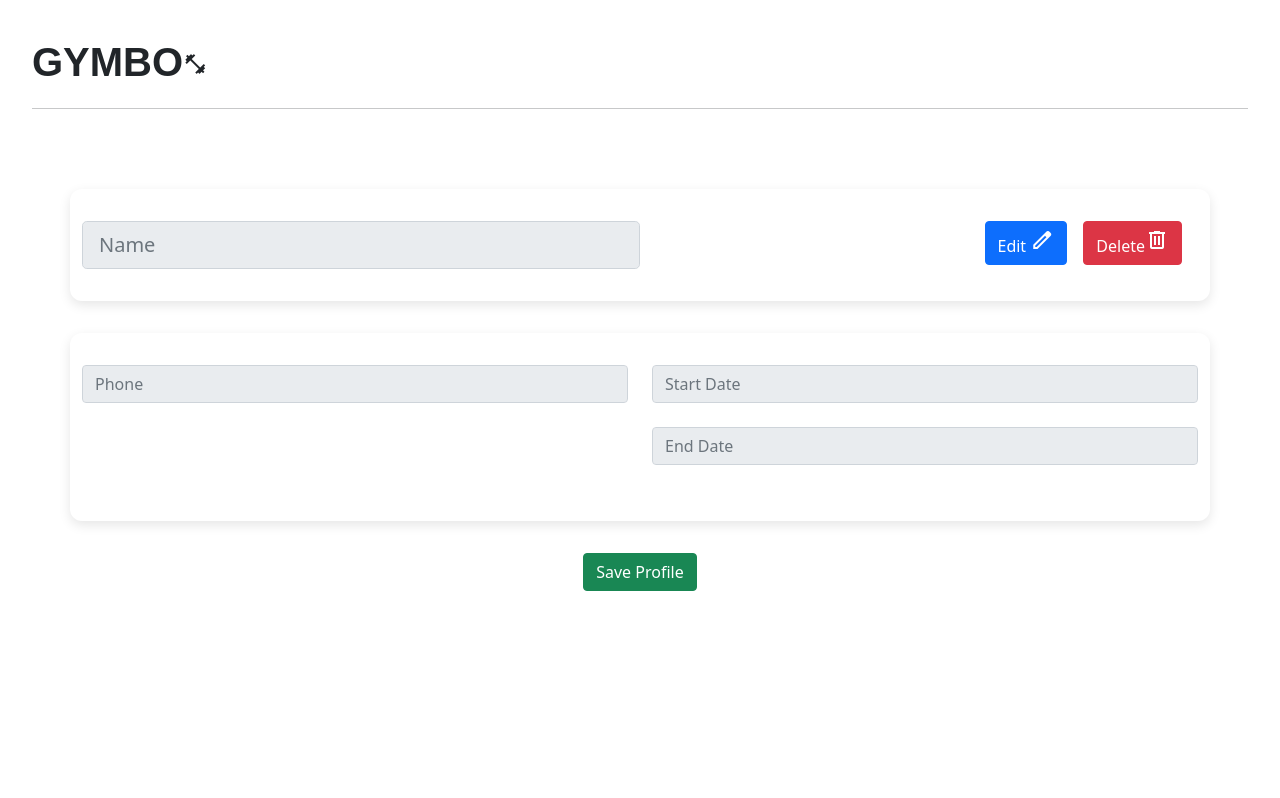
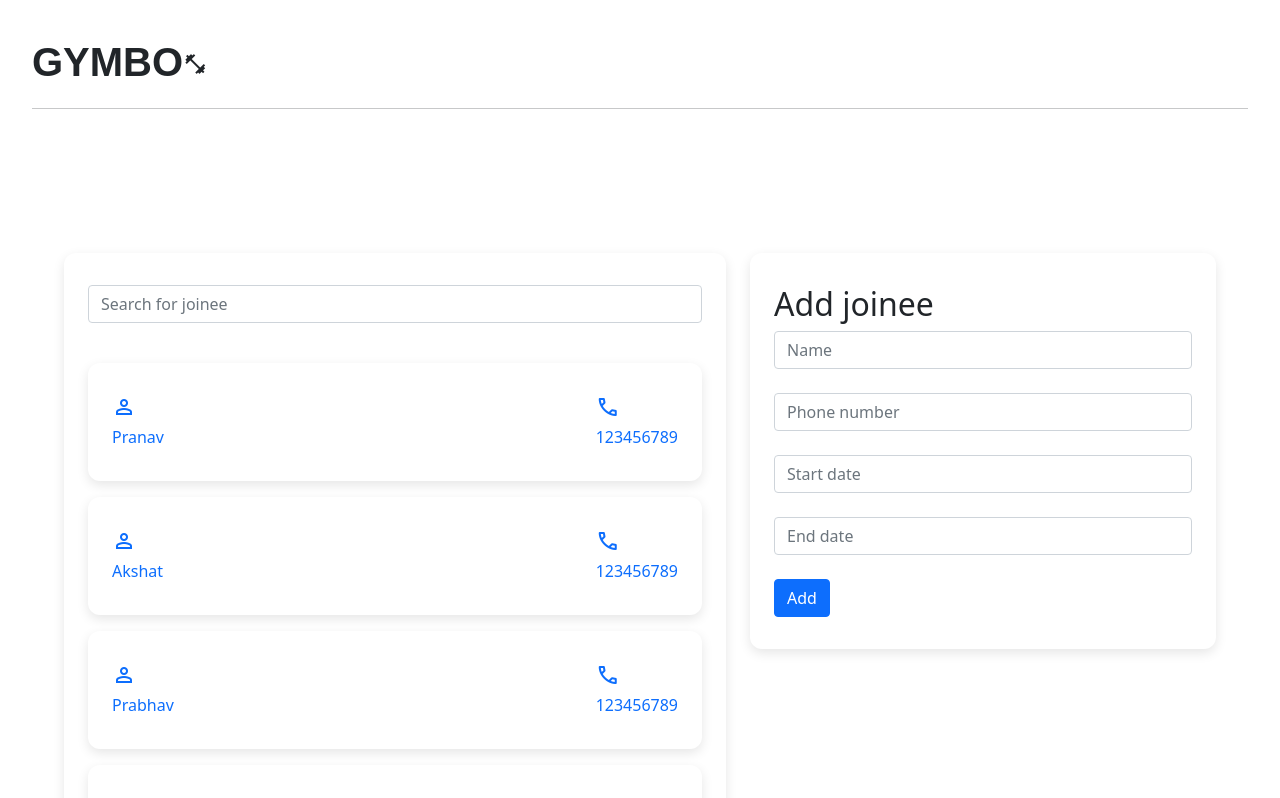
Before and after one commit to pranav-mallela/Gymbo, a React (Create React App) app: page / in a window 1280 px wide. Shown: the top 798 px of the page. Built offline with nearby package versions, Linux system fonts and the light colour scheme; a web font is replaced by a local one.

Commit message:
frontend: profile page link complete

```diff
--- a/package.json
+++ b/package.json
@@ -12,6 +12,7 @@
     "react-bootstrap": "^2.4.0",
     "react-bootstrap-date-picker": "^5.1.0",
     "react-dom": "^18.2.0",
+    "react-router-dom": "^6.3.0",
     "react-scripts": "5.0.1",
     "web-vitals": "^2.1.4"
   },
--- a/public/styles.css
+++ b/public/styles.css
@@ -46,6 +46,10 @@ body{
   margin: 1rem;
 }
 
+.joinee-link{
+  text-decoration: none;
+}
+
 /*Profile CSS*/
 .profile-container{
   text-align: center;
--- a/src/App.js
+++ b/src/App.js
@@ -3,13 +3,18 @@ import 'bootstrap/dist/css/bootstrap.min.css';
 import Manage from "./pages/Manage";
 import Header from "./components/Header";
 import Profile from "./pages/Profile";
+import { useLocation, BrowserRouter as Router, Routes, Route } from "react-router-dom";
 
  export default function App()
  {
+    const location = useLocation();
     return (
       <div className="main-container">
         <Header />
-        <Profile />
+        <Routes location={location} key={location.key}>
+          <Route path='/' element={<Manage />} />
+          <Route path='/profile/:type' element={<Profile />} />
+        </Routes>
       </div>
     )
  }
--- a/src/components/Joinee.js
+++ b/src/components/Joinee.js
@@ -1,8 +1,17 @@
 import React from "react";
+import { Link } from 'react-router-dom'
 
 export default function Joinee(props)
 {
     return (
+        <Link
+            to='/profile/parameter-data'
+            state={{
+                name: props.name,
+                phone: props.phone
+            }}
+            className="joinee-link"
+        >
             <div className="joinee-container container">
                 <div className="name-container">
                     <span className="material-symbols-outlined">person</span>
@@ -13,5 +22,6 @@ export default function Joinee(props)
                     <div className="phone">{props.phone}</div>
                 </div>
             </div>
+        </Link>
     )
 }
--- a/src/index.js
+++ b/src/index.js
@@ -1,10 +1,13 @@
 import React from 'react';
 import ReactDOM from 'react-dom/client';
 import App from './App';
+import { BrowserRouter as Router } from 'react-router-dom';
 
 const root = ReactDOM.createRoot(document.getElementById('root'));
 root.render(
   <React.StrictMode>
-    <App />
+    <Router>
+      <App />
+    </Router>
   </React.StrictMode>
 );
--- a/src/pages/Profile.js
+++ b/src/pages/Profile.js
@@ -3,6 +3,7 @@ import Button from 'react-bootstrap/Button';
 import Form from 'react-bootstrap/Form'
 import Row from "react-bootstrap/esm/Row";
 import Col from "react-bootstrap/esm/Col";
+import { useLocation } from 'react-router-dom';
 
 export default function Profile()
 {
@@ -13,11 +14,12 @@ export default function Profile()
         const editPermission = id == "edit-button" ? true : false;
         setCanEdit(editPermission);
     }
-    console.log(canEdit);
+    // console.log(canEdit);
+    const {name, phone} = useLocation().state;
     return (
         <div className="profile-container">
             <div className="profile-top container">
-                <Form.Control size="lg" id="profile-name" placeholder="Name" disabled={!canEdit}></Form.Control>
+                <Form.Control size="lg" id="profile-name" placeholder="Name" value={name} disabled={!canEdit}></Form.Control>
                 <div>
                     <Button
                         id="edit-button"
@@ -38,7 +40,7 @@ export default function Profile()
             <div className="profile-info-container container">
                 <Row>
                     <Col xs={12} md={6}>
-                        <Form.Control type="text" placeholder="Phone" disabled={!canEdit} />
+                        <Form.Control type="text" placeholder="Phone" value={phone} disabled={!canEdit} />
                         <br />
                     </Col>
                     <Col xs={12} md={6}>
```
Also changed, not shown: 1 other file (tests, documents, lock files or other folders). Lines whose indentation alone changed are shown as unchanged.
